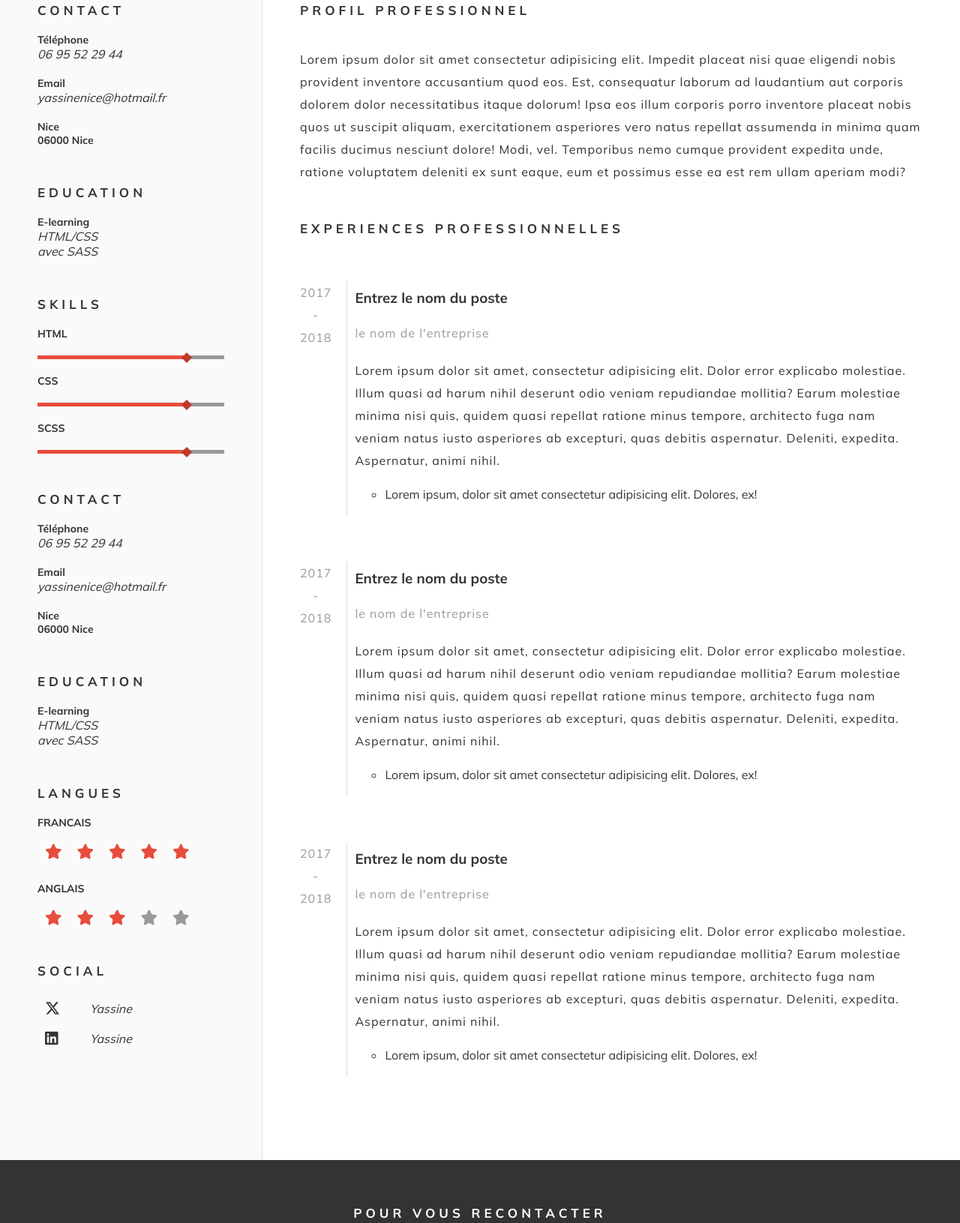
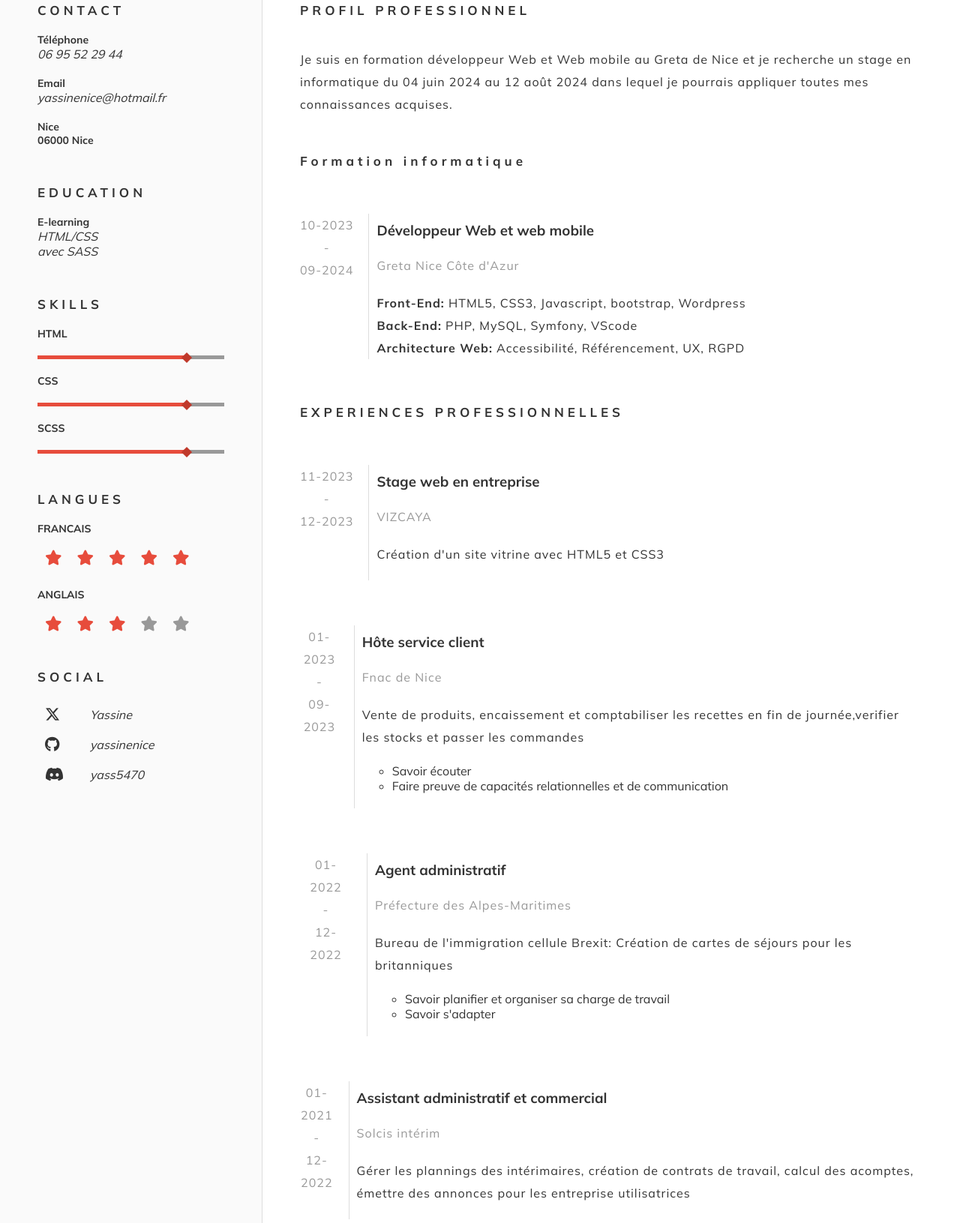
Before and after one commit to yassinenice/htmlcss-netlify, a website: page index.html in a window 1280 px wide. Shown: the part 487-2118 px from the top of the page at 75% size. Drawn offline with Linux system fonts and the light colour scheme.

Commit message:
modification

```diff
--- a/index.html
+++ b/index.html
@@ -16,10 +16,10 @@
 
     <header>
         <h1> <span>Y</span>assine CHAHBOUNE</h1>
-        <p>Intégrateur HTML & CSS</p>
+        <p>Développeur/Intégrateur Web</p>
     </header>
      <section class="picture">
-        <img src="https://dyma-images.s3.fr-par.scw.cloud/html-css/projects/project4/erwan.jpg" alt="photo">
+        <img src="/img/photo.jpg" alt="photo">
      </section>
     <aside>
         <div class="block">
@@ -63,21 +63,11 @@
         </div>
 
 
-        <div class="block">
-            <h2 class="title-small">CONTACT</h2>
-            <h3>Téléphone</h3>
-            <p>06 95 52 29 44</p>
-            <h3>Email</h3>
-            <p>yassinenice@hotmail.fr</p>
-            <h3>Nice<br>06000 Nice</h3>
-        </div>
 
-        <div class="block">
-            <h2 class="title-small">EDUCATION</h2>
-            <h3>E-learning</h3>
-            <p> HTML/CSS <br> avec SASS</p>
 
-        </div>
+
+
+
 
         <div class="block">
              <h2 class="title-small">LANGUES</h2>
@@ -108,8 +98,12 @@
             </div>
 
             <div class="social-container">
-                <i class="fa-brands fa-linkedin"></i>
-                <p>Yassine</p>
+              <i class="fa-brands fa-github"></i>
+                <p>yassinenice</p>
+          </div>
+          <div class="social-container">
+            <i class="fa-brands fa-discord"></i>
+              <p>yass5470</p>
         </div>
 
 
@@ -120,31 +114,40 @@
     </aside>
      <main>
         <h2 class="title-small">PROFIL PROFESSIONNEL</h2>
-        <P class="mb-5">Lorem ipsum dolor sit amet consectetur adipisicing elit. Impedit placeat
-            nisi quae eligendi nobis provident inventore accusantium quod eos.
-             Est, consequatur laborum ad laudantium aut corporis dolorem dolor
-             necessitatibus itaque dolorum! Ipsa eos illum corporis porro inventore placeat
-             nobis quos ut suscipit aliquam, exercitationem asperiores vero natus
-             repellat assumenda in minima quam facilis ducimus nesciunt dolore!
-             Modi, vel. Temporibus nemo cumque provident expedita unde, ratione voluptatem deleniti ex
-              sunt eaque, eum et possimus esse ea est rem ullam aperiam modi?
+        <P class="mb-5">Je suis en formation développeur Web et Web mobile au Greta de Nice
+           et je recherche un stage en informatique du 04 juin 2024 au 12 août 2024 dans lequel je pourrais
+            appliquer toutes mes connaissances acquises.
             </P>
+
+<h2 class="title-small">Formation informatique</h2>
+        <div class="experience">
+          <div class="timeline">
+            <p>10-2023 <br>- <br> 09-2024 </p>
+          </div>
+          <div class="content">
+            <h3> Développeur Web et web mobile</h3>
+            <p class="text-hint  mb-2" >Greta Nice Côte d'Azur</p>
+            <p> <strong>Front-End:</strong>  HTML5, CSS3, Javascript, bootstrap, Wordpress</p>
+            <p> <strong>Back-End:</strong>  PHP, MySQL, Symfony, VScode</p>
+            <p> <strong>Architecture Web:</strong> Accessibilité, Référencement, UX, RGPD </p>
+
+          </div>
+
+        </div>
+
+
         <h2 class="title-small">EXPERIENCES PROFESSIONNELLES</h2>
         <div class="experience">
           <div class="timeline">
-            <p>2017 <br>- <br> 2018 </p>
+            <p>11-2023 <br>- <br> 12-2023 </p>
           </div>
           <div class="content">
-            <h3> Entrez le nom du poste</h3>
-            <p class="text-hint  mb-2" >le nom de l'entreprise</p>
-            <p>   Lorem ipsum dolor sit amet, consectetur adipisicing elit. Dolor error explicabo molestiae.
-                  Illum quasi ad harum nihil deserunt odio veniam repudiandae mollitia? Earum molestiae
-                  minima nisi quis, quidem quasi repellat ratione minus tempore, architecto fuga nam
-                  veniam natus iusto asperiores ab excepturi, quas debitis aspernatur. Deleniti, expedita.
-                  Aspernatur, animi nihil.
+            <h3> Stage web en entreprise</h3>
+            <p class="text-hint  mb-2" >VIZCAYA</p>
+            <p>   Création d'un site vitrine avec HTML5 et CSS3
             </p>
             <ul>
-                <li>Lorem ipsum, dolor sit amet consectetur adipisicing elit. Dolores, ex!</li>
+
             </ul>
 
           </div>
@@ -153,19 +156,17 @@
 
         <div class="experience">
             <div class="timeline">
-              <p>2017 <br>- <br> 2018 </p>
+              <p>01-2023 <br>- <br> 09-2023 </p>
             </div>
             <div class="content">
-              <h3> Entrez le nom du poste</h3>
-              <p class="text-hint  mb-2" >le nom de l'entreprise</p>
-              <p>   Lorem ipsum dolor sit amet, consectetur adipisicing elit. Dolor error explicabo molestiae.
-                    Illum quasi ad harum nihil deserunt odio veniam repudiandae mollitia? Earum molestiae
-                    minima nisi quis, quidem quasi repellat ratione minus tempore, architecto fuga nam
-                    veniam natus iusto asperiores ab excepturi, quas debitis aspernatur. Deleniti, expedita.
-                    Aspernatur, animi nihil.
+              <h3> Hôte service client </h3>
+              <p class="text-hint  mb-2" >Fnac de Nice</p>
+              <p>  Vente de produits, encaissement  et comptabiliser les recettes en fin de
+                journée,verifier les stocks et passer les commandes
               </p>
               <ul>
-                  <li>Lorem ipsum, dolor sit amet consectetur adipisicing elit. Dolores, ex!</li>
+                  <li>Savoir écouter </li>
+                  <li>Faire preuve de capacités relationnelles et de communication</li>
               </ul>
 
             </div>
@@ -174,24 +175,106 @@
 
           <div class="experience">
             <div class="timeline">
-              <p>2017 <br>- <br> 2018 </p>
+              <p>01-2022 <br>- <br> 12-2022 </p>
             </div>
             <div class="content">
-              <h3> Entrez le nom du poste</h3>
-              <p class="text-hint  mb-2" >le nom de l'entreprise</p>
-              <p>   Lorem ipsum dolor sit amet, consectetur adipisicing elit. Dolor error explicabo molestiae.
-                    Illum quasi ad harum nihil deserunt odio veniam repudiandae mollitia? Earum molestiae
-                    minima nisi quis, quidem quasi repellat ratione minus tempore, architecto fuga nam
-                    veniam natus iusto asperiores ab excepturi, quas debitis aspernatur. Deleniti, expedita.
-                    Aspernatur, animi nihil.
+              <h3> Agent administratif </h3>
+              <p class="text-hint  mb-2" >Préfecture des Alpes-Maritimes</p>
+              <p>  Bureau de l'immigration cellule Brexit: Création de cartes de séjours pour les britanniques
               </p>
               <ul>
-                  <li>Lorem ipsum, dolor sit amet consectetur adipisicing elit. Dolores, ex!</li>
+                  <li>Savoir planifier et organiser sa charge de travail</li>
+                  <li>Savoir s'adapter</li>
+
                 </ul>
 
             </div>
 
           </div>
+
+          <div class="experience">
+            <div class="timeline">
+              <p>01-2021 <br>- <br> 12-2022 </p>
+            </div>
+            <div class="content">
+              <h3> Assistant administratif et commercial </h3>
+              <p class="text-hint  mb-2" >Solcis intérim</p>
+              <p>  Gérer les plannings des intérimaires, création de contrats de travail, calcul des acomptes,
+                émettre des annonces pour les entreprise utilisatrices
+              </p>
+              <ul>
+
+
+                </ul>
+
+            </div>
+
+          </div>
+
+
+
+          <div class="experience">
+            <div class="timeline">
+              <p>12-2018 <br>- <br> 12-2019 </p>
+            </div>
+            <div class="content">
+              <h3> Service civique  </h3>
+              <p class="text-hint  mb-2" >Préfecture des Alpes-Maritimes</p>
+              <p>  Bureau à l'accès à la nationalité française:
+                  traitement des dossiers des résidents européens et non européens à la nationalité française
+              </p>
+              <ul>
+                  <li>Méthodique</li>
+                  <li>Responsable</li>
+
+                </ul>
+
+            </div>
+
+          </div>
+
+          <h2 class="title-small">FORMATIONS</h2>
+          <div class="experience">
+            <div class="timeline">
+              <p>01-2020  <br>- <br> 12-2020 </p>
+            </div>
+            <div class="content">
+              <h3> PAVE</h3>
+              <p class="text-hint  mb-2" >I.U.T Nice Côte d'Azur</p>
+              <p>  Prépa intensive: cursus universitaire, stages en entreprises à l'I.U.T </p>
+
+            </div>
+
+          </div>
+
+          <div class="experience">
+            <div class="timeline">
+              <p>09-2016  <br>- <br> 11-2018 </p>
+            </div>
+            <div class="content">
+              <h3>Licence MASS</h3>
+              <p class="text-hint  mb-2" >Université de Valrose</p>
+              <p>  Linux: Bash,Script, Virtualisation  </p>
+              <p>  Création de site internet: HTML, CSS, Javascrip, SGBD  </p>
+            </div>
+
+          </div>
+
+
+
+          <div class="experience">
+            <div class="timeline">
+              <p> 06-2015  <br> <br> </p>
+            </div>
+            <div class="content">
+              <h3> Baccalauréat</h3>
+              <p class="text-hint  mb-2" >Lycée Albert Calmette </p>
+              <p>  Baccalauréat scientique: mention bien </p>
+
+            </div>
+
+          </div>
+
 
     </main>
 
@@ -199,11 +282,10 @@
         <h2 class="title-small">POUR VOUS RECONTACTER</h2>
           <form name="contact" method="POST" data-netlify="true">
               <i class="far fa-envelope-open prefix"></i>
-            <input type="text" name="email" placeholder="votre email">
-            <BUtton type="submit">
-
+              <input type="text" name="email" placeholder="votre email"/>
+              <Button type="submit">
               <i class="fas fa-paper-plane posfix"></i>
-            </BUtton>
+            </Button>
           </form>
 
     </footer>
```
Also changed, not shown: img/photo.jpg (added). Lines whose indentation alone changed are shown as unchanged.
